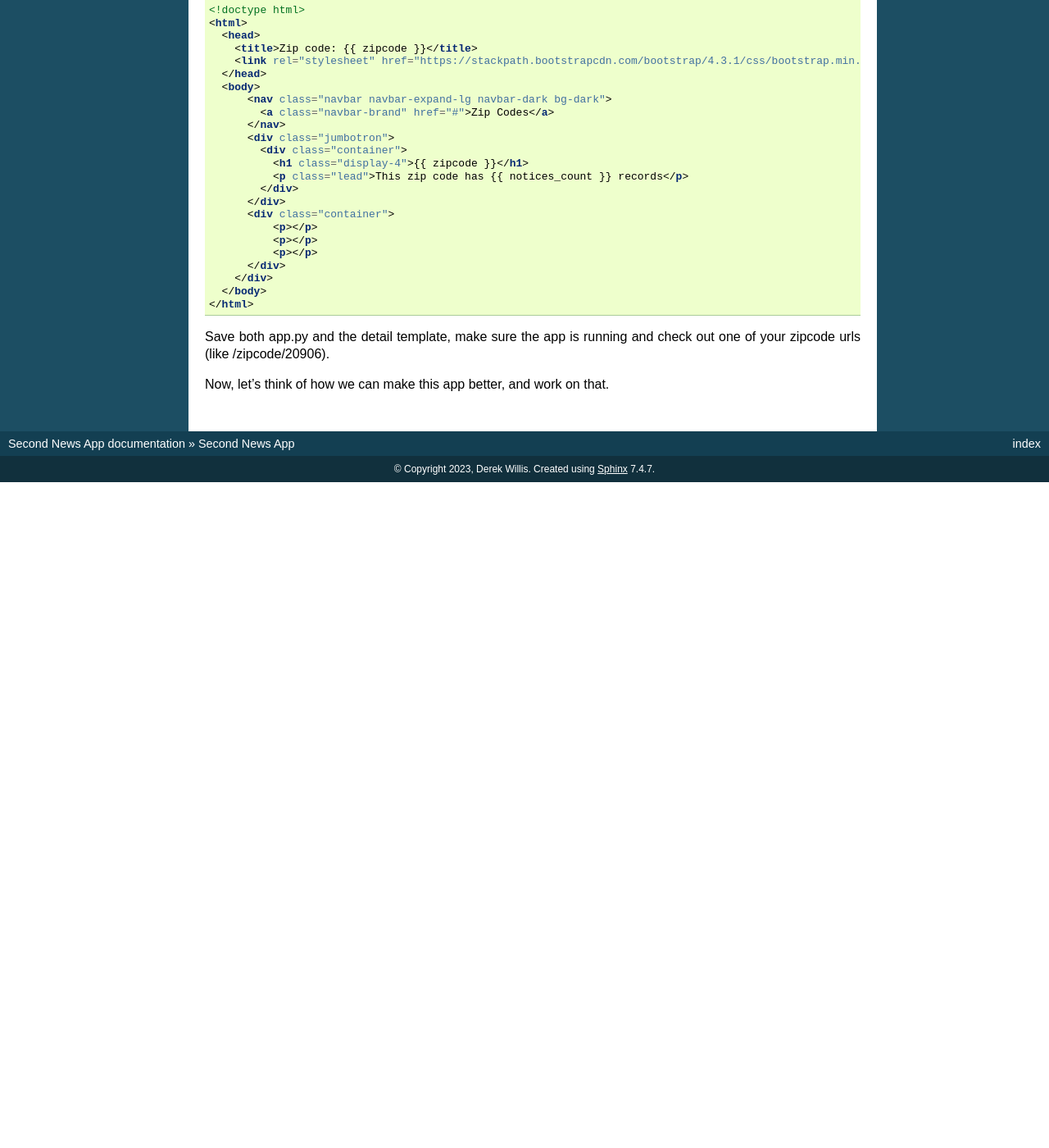
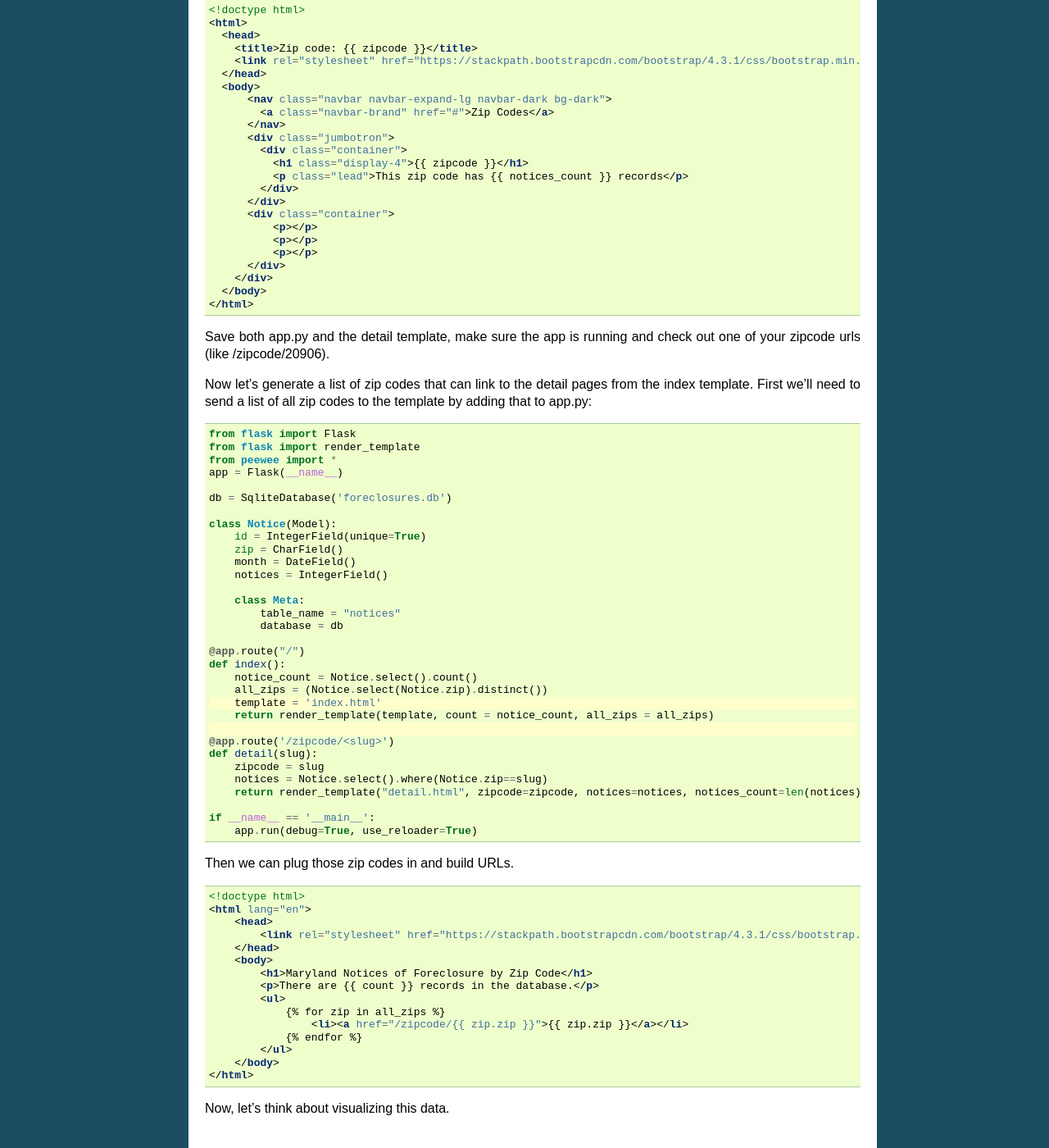
Before and after one commit to amahaja25/second-news-app-umd, a Sphinx documentation site: the page built from docs/index.rst, in a window 1280 px wide and 1400 px high, scrolled down 12386 px. Shown: the whole window at 82% size. Built offline with Sphinx 7.4.7, drawn with Linux system fonts in a browser that asks for light colours; before the commit the page ends 12974 px from its top, so only the background shows below that; some of the changed text lies outside the part shown.

Commit message:
better ending

```diff
--- a/docs/index.rst
+++ b/docs/index.rst
@@ -670,4 +670,63 @@ Let's make it look good and show off our data:
 
 Save both app.py and the detail template, make sure the app is running and check out one of your zipcode urls (like /zipcode/20906).
 
-Now, let's think of how we can make this app better, and work on that.
+Now let's generate a list of zip codes that can link to the detail pages from the index template. First we'll need to send a list of all zip codes to the template by adding that to app.py:
+
+.. code-block:: python
+    :emphasize-lines: 22, 24
+
+    from flask import Flask
+    from flask import render_template
+    from peewee import *
+    app = Flask(__name__)
+
+    db = SqliteDatabase('foreclosures.db')
+
+    class Notice(Model):
+        id = IntegerField(unique=True)
+        zip = CharField()
+        month = DateField()
+        notices = IntegerField()
+
+        class Meta:
+            table_name = "notices"
+            database = db
+
+    @app.route("/")
+    def index():
+        notice_count = Notice.select().count()
+        all_zips = (Notice.select(Notice.zip).distinct())
+        template = 'index.html'
+        return render_template(template, count = notice_count, all_zips = all_zips)
+
+    @app.route('/zipcode/<slug>')
+    def detail(slug):
+        zipcode = slug
+        notices = Notice.select().where(Notice.zip==slug)
+        return render_template("detail.html", zipcode=zipcode, notices=notices, notices_count=len(notices))
+
+    if __name__ == '__main__':
+        app.run(debug=True, use_reloader=True)
+
+
+Then we can plug those zip codes in and build URLs.
+
+.. code-block:: html
+
+    <!doctype html>
+    <html lang="en">
+        <head>
+            <link rel="stylesheet" href="https://stackpath.bootstrapcdn.com/bootstrap/4.3.1/css/bootstrap.min.css" crossorigin="anonymous">
+        </head>
+        <body>
+            <h1>Maryland Notices of Foreclosure by Zip Code</h1>
+            <p>There are {{ count }} records in the database.</p>
+            <ul>
+                {% for zip in all_zips %}
+                    <li><a href="/zipcode/{{ zip.zip }}">{{ zip.zip }}</a></li>
+                {% endfor %}
+            </ul>
+        </body>
+    </html>
+
+Now, let's think about visualizing this data.
```
Also changed, not shown: other parts of docs/index.rst (+1 -1 lines).
